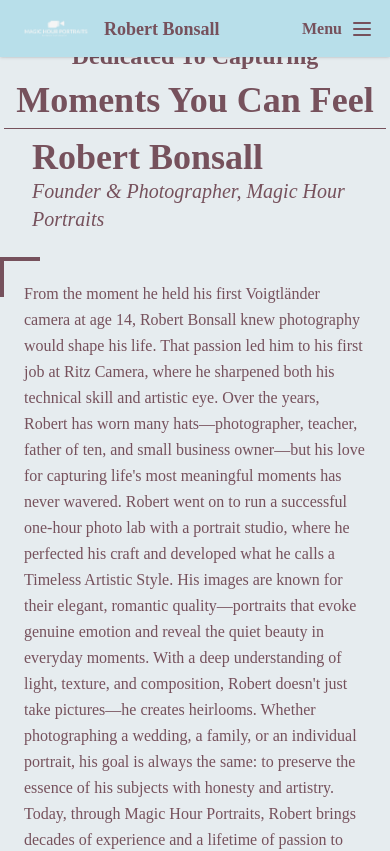
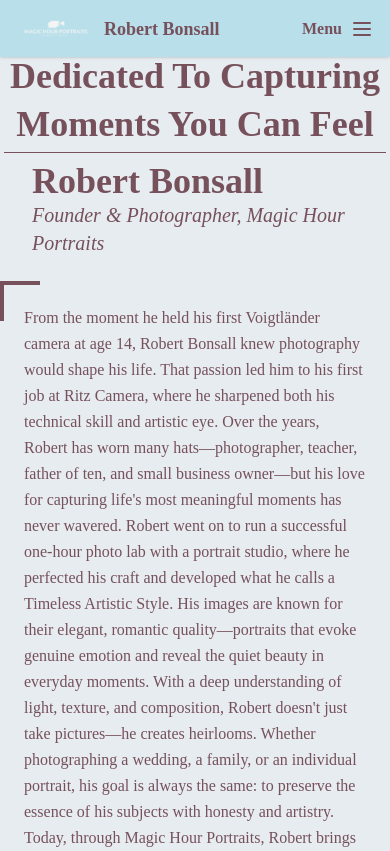
Before and after one commit to ethanbonsall/Magic-Hour-Portraits, a Next.js app in the folder web/: page /about in a window 390 px wide. Shown: the top 851 px of the page. Built offline with nearby package versions, Linux system fonts and the light colour scheme; grey boxes are pictures that could not be loaded.

Commit message:
About page fix

```diff
--- a/web/pages/about.tsx
+++ b/web/pages/about.tsx
@@ -13,10 +13,10 @@ const AboutPage = () => {
       <NavBar />
       <div>
         <div>
-          <div className="min-h-screen bg-background flex flex-col mt-4 md:mt-0 md:flex-row justify-between ">
+          <div className="min-h-screen bg-background flex flex-col mt-8 md:mt-0 md:flex-row justify-between ">
             <div className="flex-col flex text-text w-full md:w-1/2 gap-2">
               <div className="w-full md:w-3/5">
-                <h2 className="text-2xl lg:text-3xl xl:text-4xl 2xl:text-5xl font-bold text-center mt-6 text-text">
+                <h2 className="text-4xl lg:text-3xl xl:text-4xl 2xl:text-5xl font-bold text-center mt-6 text-text">
                   Dedicated To Capturing
                 </h2>
               </div>
```
